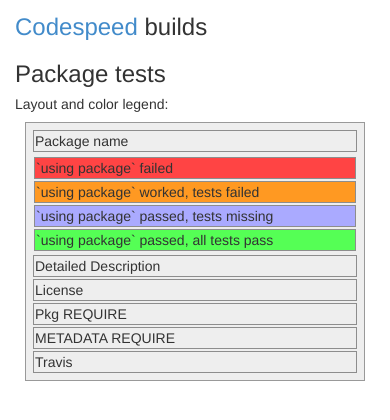
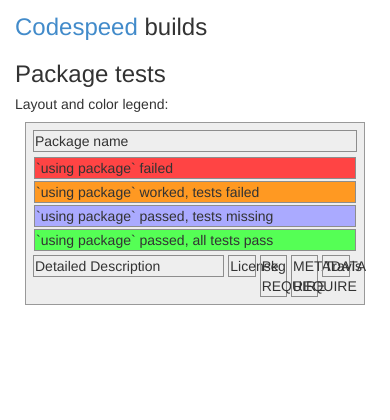
Before and after one commit to staticfloat/status.julialang.org, a Django app: page / in a window 390 px wide. Shown: the part 325-745 px from the top of the page. Run offline with Django 3.2, Linux system fonts and the light colour scheme; data that the repository does not hold is empty.

Commit message:
Change package column type to -xs to avoid collapsing on window resize.
Closes #1 (First issue down!)

```diff
--- a/www/dashboard_project/dashboard/templates/dashboard/index.html
+++ b/www/dashboard_project/dashboard/templates/dashboard/index.html
@@ -398,14 +398,14 @@
             if( div.length == 0 ) {
               template =  '<div id="'+id+'" class="cell">'
               template += '  <div style="margin-left: -12px; margin-right:0px" class="row">'
-              template += '    <div class="pkg-name col-md-2"></div>'
+              template += '    <div class="pkg-name col-xs-2"></div>'
               template += '  </div>'
               template += '  <div style="margin-left: 0px; margin-right:0px" class="row">'
-              template += '    <div class="pkg-details col-md-7 bordered"></div>'
-              template += '    <div class="pkg-license col-md-1 bordered"></div>'
-              template += '    <div class="pkg-pkgreq col-md-1 bordered"></div>'
-              template += '    <div class="pkg-metareq col-md-1 bordered"></div>'
-              template += '    <div class="pkg-travis col-md-1 bordered"></div>'
+              template += '    <div class="pkg-details col-xs-7 bordered"></div>'
+              template += '    <div class="pkg-license col-xs-1 bordered"></div>'
+              template += '    <div class="pkg-pkgreq col-xs-1 bordered"></div>'
+              template += '    <div class="pkg-metareq col-xs-1 bordered"></div>'
+              template += '    <div class="pkg-travis col-xs-1 bordered"></div>'
               template += '  </div>'
               template += '</div>'
 
@@ -521,19 +521,19 @@
             </div>
           </div>
           <div style="margin-left: 0px; margin-right:0px" class="row">
-            <div class="col-md-7 bordered">
+            <div class="col-xs-7 bordered">
               Detailed Description
             </div>
-            <div class="col-md-1 bordered">
+            <div class="col-xs-1 bordered">
               License
             </div>
-            <div class="col-md-1 bordered">
+            <div class="col-xs-1 bordered">
               Pkg REQUIRE
             </div>
-            <div class="col-md-1 bordered">
+            <div class="col-xs-1 bordered">
               METADATA REQUIRE
             </div>
-            <div class="col-md-1 bordered">
+            <div class="col-xs-1 bordered">
               Travis
             </div>
           </div>
```
